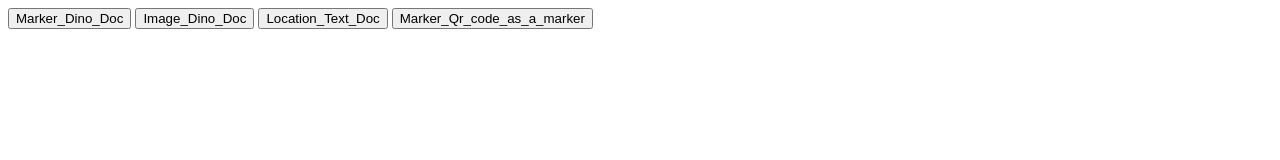
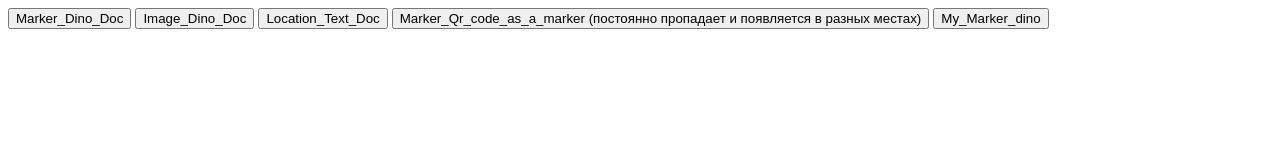
Before and after one commit to pravdina/pravdina.github.io, a plain HTML site: page index.html in a window 1280 px wide. Drawn offline with Linux system fonts and the light colour scheme.

Commit message:
Update index.html

```diff
--- a/index.html
+++ b/index.html
@@ -10,8 +10,8 @@
     <input type="button" value="Marker_Dino_Doc" onClick='location.href="Marker_Dino_Doc.html"'>
     <input type="button" value="Image_Dino_Doc" onClick='location.href="Image_Dino_Doc.html"'>
     <input type="button" value="Location_Text_Doc" onClick='location.href="Location_Text_Doc.html"'>
-    <input type="button" value="Marker_Qr_code_as_a_marker" onClick='location.href="Marker_Qr_code_as_a_marker.html"'>
-
+    <input type="button" value="Marker_Qr_code_as_a_marker (постоянно пропадает и появляется в разных местах)" onClick='location.href="Marker_Qr_code_as_a_marker.html"'>
+    <input type="button" value="My_Marker_dino" onClick='location.href="My_Marker_dino.html"'>
   </form>
 </body>
 </html>
```
